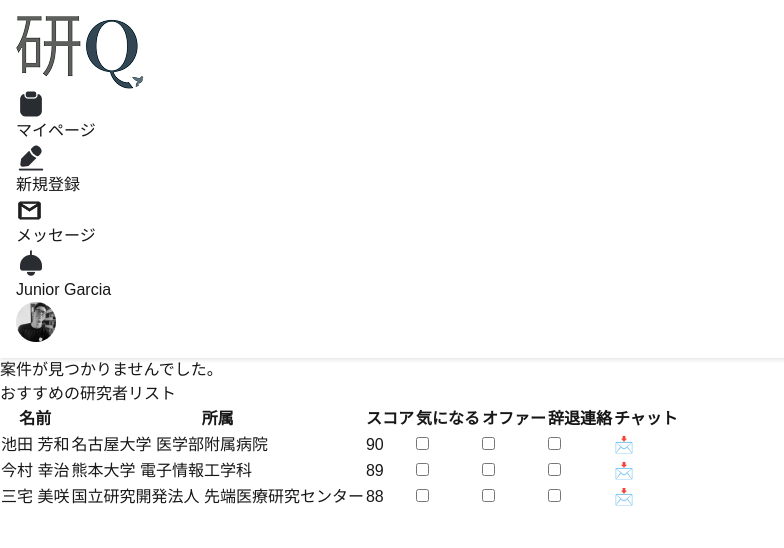
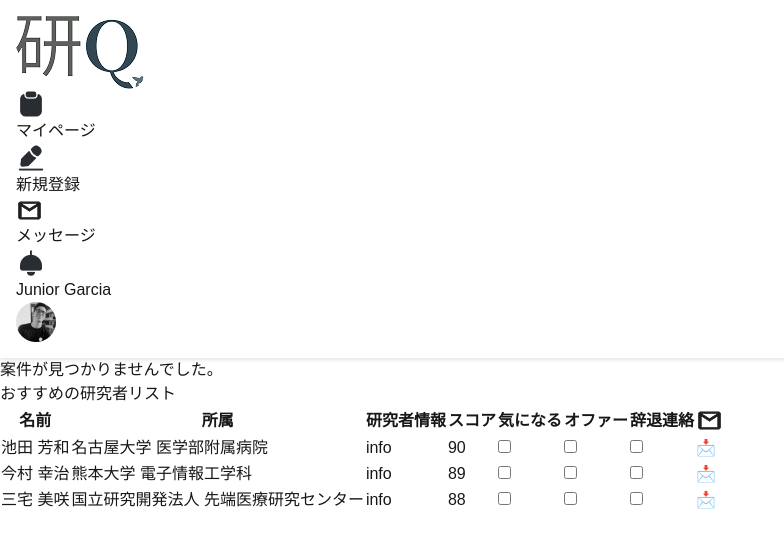
Before and after one commit to enakamizo/kenQ-app-frontend, a Next.js app: page /projects/1 in a window 1280 px wide. Shown: the top 548 px of the page, without its empty margins (0-784 px from the left). Built offline with nearby package versions, Linux system fonts and the light colour scheme.

Commit message:
おすすめの研究者リスト欄の調整

```diff
--- a/src/components/MatchedResearchers.tsx
+++ b/src/components/MatchedResearchers.tsx
@@ -15,24 +15,32 @@ export default function MatchedResearchers({ projectId }: { projectId: string })
     <div className="p-6 bg-gray-50 rounded-lg shadow-md mt-6">
       <h3 className="text-lg font-bold mb-4">おすすめの研究者リスト</h3>
       <div className="bg-white p-4 rounded-lg shadow">
-        <table className="w-full text-sm text-left border-collapse">
-          <thead className="bg-gray-100">
+        <table className="w-full text-sm text-left border-collapse table-fixed">
+          <thead className="bg-gray-100 text-xs">
             <tr className="border-b">
-              <th className="p-2">名前</th>
-              <th className="p-2">所属</th>
-              <th className="p-2">スコア</th>
-              <th className="p-2 text-center">気になる</th>
-              <th className="p-2 text-center">オファー</th>
-              <th className="p-2 text-center">辞退連絡</th>
-              <th className="p-2 text-center">チャット</th>
+              <th className="p-2 w-[125px] whitespace-nowrap">名前</th> {/* 名前の幅を固定 */}
+              <th className="p-2 min-w-[280px] break-words">所属</th> {/* 所属の幅を調整 */}
+              <th className="p-2 w-[70px] text-center whitespace-nowrap">研究者情報</th>
+              <th className="p-2 w-[70px] text-center">スコア</th>
+              <th className="p-2 w-[70px] text-center">気になる</th>
+              <th className="p-2 w-[70px] text-center">オファー</th>
+              <th className="p-2 w-[70px] text-center">辞退連絡</th>
+              <th className="p-2 w-[70px] text-center">
+                <img src="/Gmail Logo.png" alt="チャット" className="h-5 w-5 mx-auto" />
+              </th>
             </tr>
           </thead>
           <tbody>
             {researchers.map((researcher) => (
               <tr key={researcher.id} className="border-b">
-                <td className="p-2">{researcher.name}</td>
-                <td className="p-2">{researcher.affiliation}</td>
-                <td className="p-2">{researcher.score}</td>
+                <td className="p-2 whitespace-nowrap">{researcher.name}</td>
+                <td className="p-2 break-words">{researcher.affiliation}</td>
+                <td className="p-2 text-center">
+                  <button className="px-2 py-1 bg-gray-500 text-white rounded hover:bg-gray-700">
+                    info
+                  </button>
+                </td>
+                <td className="p-2 text-center">{researcher.score}</td>
                 <td className="p-2 text-center">
                   <input type="checkbox" className="form-checkbox h-5 w-5 text-blue-600" />
                 </td>
@@ -43,9 +51,7 @@ export default function MatchedResearchers({ projectId }: { projectId: string })
                   <input type="checkbox" className="form-checkbox h-5 w-5 text-blue-600" />
                 </td>
                 <td className="p-2 text-center">
-                  <button className="text-blue-600 hover:text-blue-800">
-                    📩
-                  </button>
+                  <button className="text-blue-600 hover:text-blue-800">📩</button>
                 </td>
               </tr>
             ))}
```
